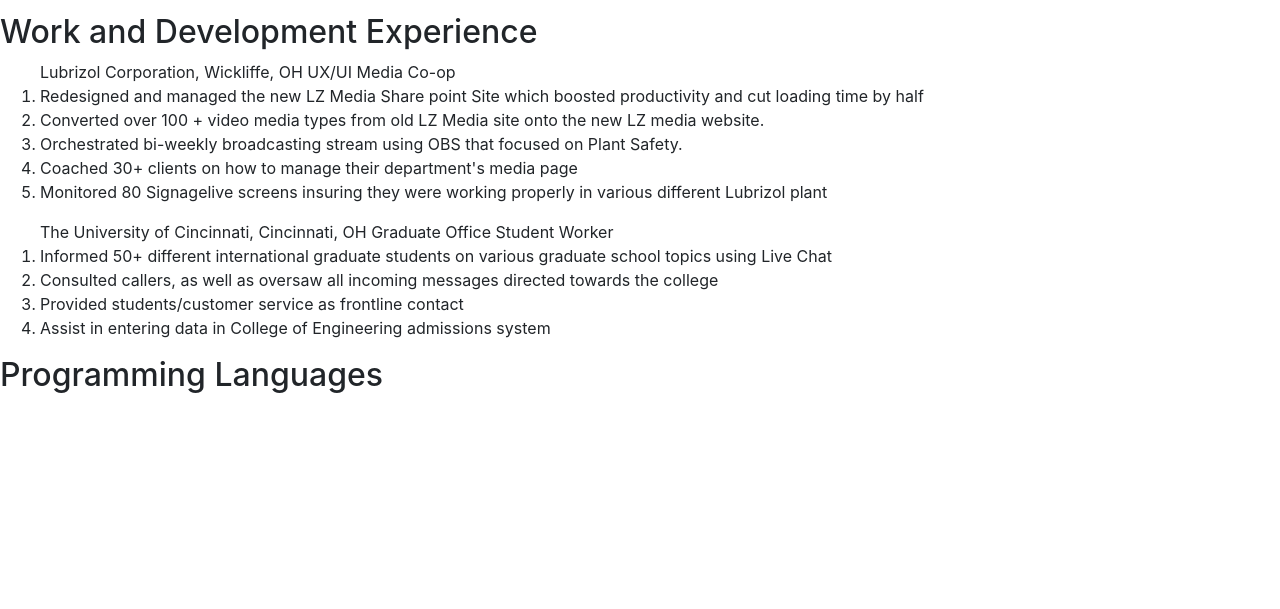
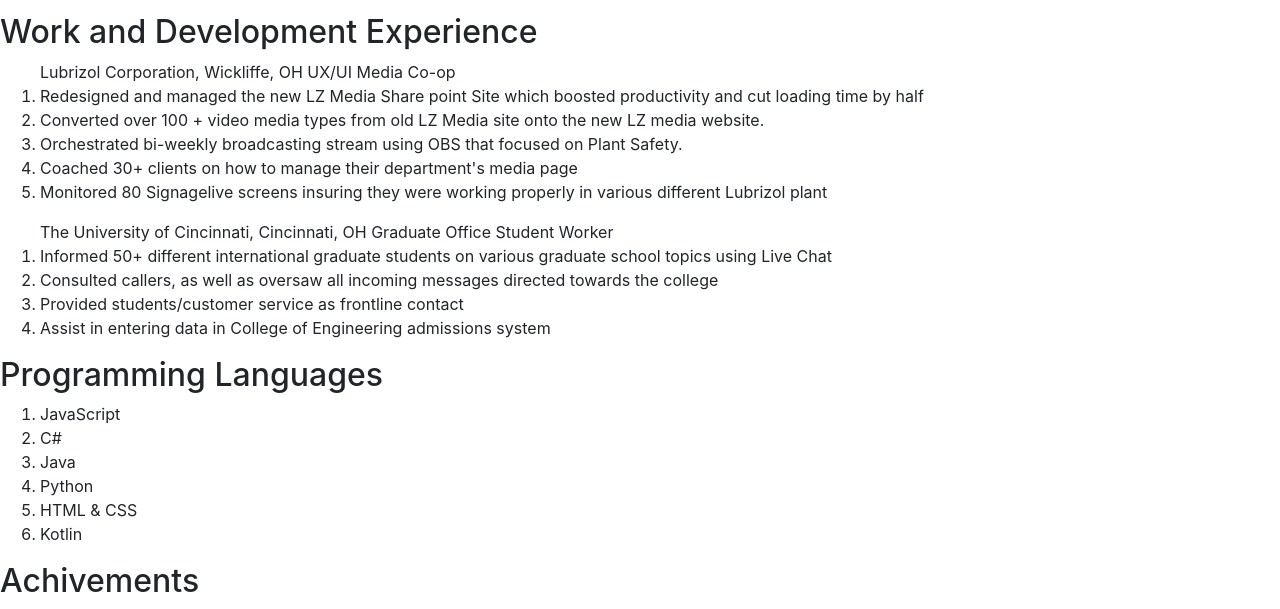
Before and after one commit to IT3049C-Students/1-online-portfolio-turnbopd, a website: page index.html in a window 1280 px wide. Shown: the part 741-1350 px from the top of the page. Before the commit the page ends 1143 px from the top, so only its background shows below. Drawn offline with nearby package versions, Linux system fonts and the light colour scheme.

Commit message:
Added Programming Languages

```diff
--- a/index.html
+++ b/index.html
@@ -60,8 +60,22 @@
     <h2>
       Programming Languages
     </h2>
+    <ol>
+      <li>JavaScript</li>
+      <li>C#</li>
+      <li>Java</li>
+      <li>Python</li>
+      <li>HTML & CSS</li>
+      <li>Kotlin</li>
+    </ol>
+  </div>
+  <div class="section" id="achivements">
+    <h2>
+      Achivements
+    </h2>
 
   </div>
+
 
 
 
```
